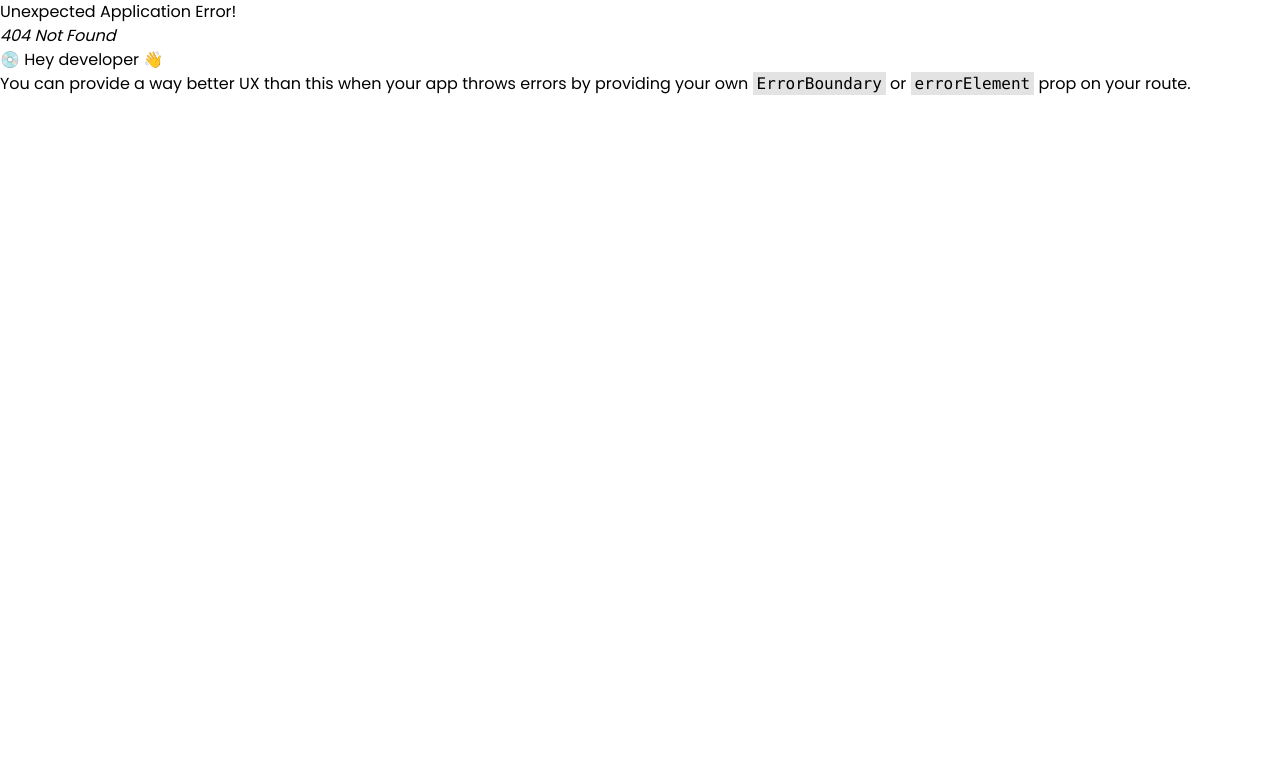
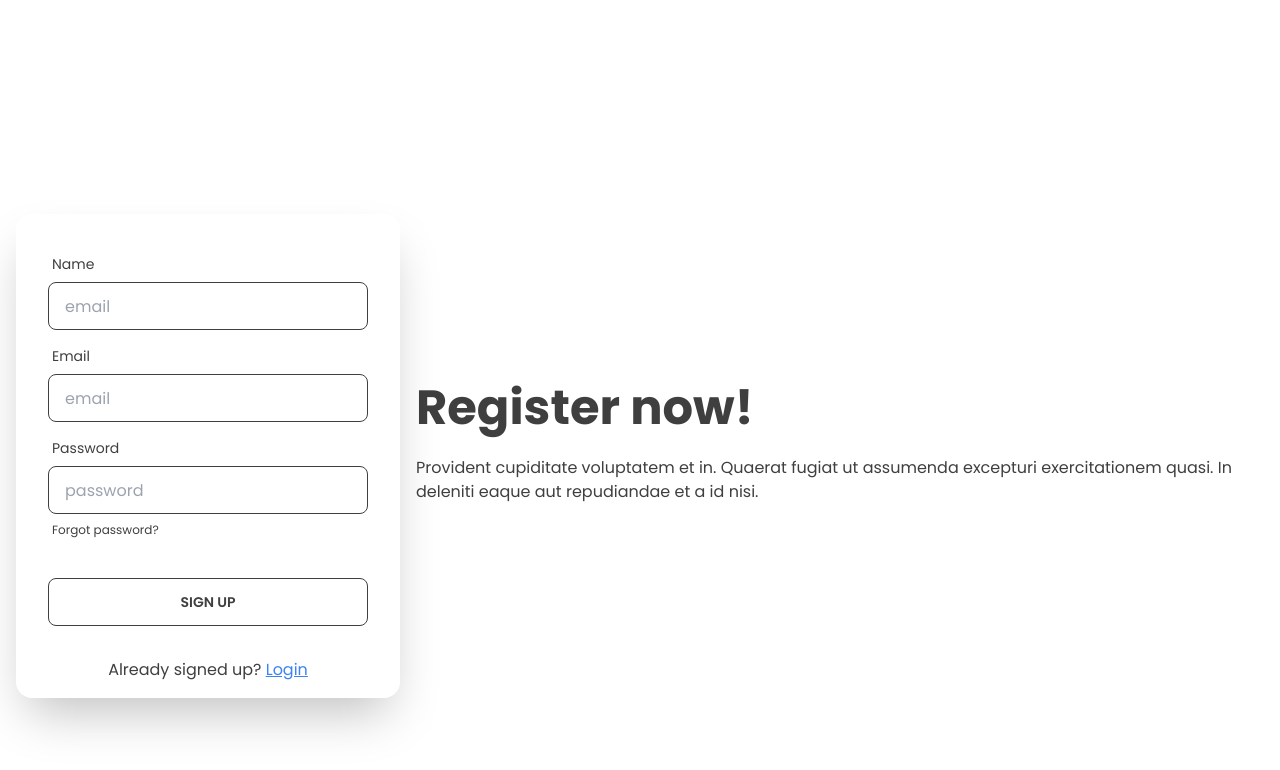
Before and after one commit to ZaibLComrade/dragon-news, a React (Vite) app: page /register in a window 1280 px wide. Before the commit this address had no page. Shown: the top 770 px of the page. Built offline with nearby package versions, Linux system fonts and the light colour scheme; no server answers.

Commit message:
Added authentication

```diff
--- a/package.json
+++ b/package.json
@@ -16,6 +16,7 @@
     "match-sorter": "^6.3.1",
     "moment": "^2.29.4",
     "postcss": "^8.4.31",
+    "prop-types": "^15.8.1",
     "react": "^18.2.0",
     "react-dom": "^18.2.0",
     "react-fast-marquee": "^1.6.1",
--- /dev/null
+++ b/src/components/AuthProvider.jsx
@@ -0,0 +1,67 @@
+import PropTypes from "prop-types";
+import { createContext, useEffect, useState } from "react";
+import auth from "../config/firebase.config"
+import { createUserWithEmailAndPassword,
+	onAuthStateChanged,
+	signInWithEmailAndPassword,
+	signOut,
+	updateProfile,
+	GoogleAuthProvider,
+	signInWithPopup,
+	GithubAuthProvider,
+} from "firebase/auth";
+
+export const AuthContext = createContext(null);
+
+export default function AuthProvider({ children }) {
+	const [user, setUser] = useState(null);
+
+	useEffect(() => {
+		const unsubscribe = onAuthStateChanged(auth, userState => setUser(userState));
+		return () => unsubscribe();
+	}, [])
+
+	const createUser = (email, password) => {
+		return createUserWithEmailAndPassword(auth, email, password);
+	}
+
+	const signInUser = (email, password) => {
+		return signInWithEmailAndPassword(auth, email, password);
+	}
+
+	const signOutUser = () => {
+		return signOut(auth);
+	}
+
+	const updateName = (userCred, name) => {
+		return updateProfile(userCred, { displayName: name });
+	}
+
+	const googleSignIn = () => {
+		const googleProvider = new GoogleAuthProvider();
+		return signInWithPopup(auth, googleProvider);
+	}
+
+	const githubSignIn = () => {
+		const githubProvider = new GithubAuthProvider();
+		return signInWithPopup(auth, githubProvider);
+	}
+
+	const authData = {
+		user,
+		createUser,
+		signInUser,
+		signOutUser,
+		updateName,
+		googleSignIn,
+		githubSignIn,
+	}
+
+	return <AuthContext.Provider value={ authData }>
+		{ children }
+	</AuthContext.Provider>
+}
+
+AuthProvider.propTypes = {
+	children: PropTypes.node,
+}
--- /dev/null
+++ b/src/components/Login.jsx
@@ -0,0 +1,53 @@
+import { Link, useNavigate } from "react-router-dom";
+import useAuth from "./useAuth";
+
+
+export default function Login() {
+	const { signInUser } = useAuth();
+	const navigate = useNavigate();
+	const handleSubmit = e => {
+		e.preventDefault();
+		const form = new FormData(e.currentTarget);
+		const email = form.get("email");
+		const password = form.get("password");
+		signInUser(email, password)
+			.then(() => navigate("/"))
+		.catch(err => console.error(err));
+	}
+
+ return <div>
+ <div className="min-h-screen hero bg-base-200">
+  <div className="flex-col hero-content lg:flex-row-reverse">
+    <div className="text-center lg:text-left">
+      <h1 className="text-5xl font-bold">Login now!</h1>
+      <p className="py-6">Provident cupiditate voluptatem et in. Quaerat fugiat ut assumenda excepturi exercitationem quasi. In deleniti eaque aut repudiandae et a id nisi.</p>
+    </div>
+    <div className="flex-shrink-0 w-full max-w-sm shadow-2xl card bg-base-100">
+      <form className="card-body" onSubmit={ handleSubmit }>
+        <div className="form-control">
+          <label className="label">
+            <span className="label-text">Email</span>
+          </label>
+          <input type="email" name="email" placeholder="email" className="input input-bordered" required />
+        </div>
+        <div className="form-control">
+          <label className="label">
+            <span className="label-text">Password</span>
+          </label>
+          <input type="password" name="password" placeholder="password" className="input input-bordered" required />
+          <label className="label">
+            <a href="#" className="label-text-alt link link-hover">Forgot password?</a>
+          </label>
+        </div>
+        <div className="mt-6 form-control">
+			<input className="btn btn-accent" type="submit" value="Login"/>
+        </div>
+      </form>
+		<div className="pb-4 mx-auto w-max">
+			<p>Not yet registered? <Link className="text-blue-500 underline hover:text-black" to="/register">Sign Up</Link></p>
+		</div>
+    </div>
+  </div>
+</div>
+</div>
+}
--- a/src/components/NavRight.jsx
+++ b/src/components/NavRight.jsx
@@ -6,12 +6,14 @@ import qZone1 from "../assets/qZone1.png";
 import qZone2 from "../assets/qZone2.png";
 import qZone3 from "../assets/qZone3.png";
 import advBg from "../assets/bg.png";
+import useAuth from "./useAuth";
 
 export default function NavRight() {
+	const { googleSignIn, githubSignIn } = useAuth();
 	return <div>
 		<h2 className="text-xl font-semibold">Login With</h2>
 		<div className="mt-6 space-y-2">
-			<button className="flex items-center justify-center w-full py-2 text-blue-500 border border-blue-500 rounded-lg hover:text-white hover:bg-blue-500 gap-2">
+			<button onClick={ googleSignIn } className="flex items-center justify-center w-full py-2 text-blue-500 border border-blue-500 rounded-lg hover:text-white hover:bg-blue-500 gap-2">
 				<div>
 					<FaGoogle className="block"/>
 				</div>
@@ -19,7 +21,7 @@ export default function NavRight() {
 					<p className="">Login with Google</p>
 				</div>
 			</button>
-			<button className="flex items-center justify-center w-full py-2 border border-black rounded-lg hover:text-white hover:bg-black gap-2 ">
+			<button onClick={ githubSignIn } className="flex items-center justify-center w-full py-2 border border-black rounded-lg hover:text-white hover:bg-black gap-2 ">
 				<div>
 					<FaGithub className="block"/>
 				</div>
--- a/src/components/Navbar.jsx
+++ b/src/components/Navbar.jsx
@@ -1,7 +1,10 @@
-import { NavLink } from "react-router-dom";
-import user from "../assets/user.png";
+import { NavLink, Link } from "react-router-dom";
+import dummyImage from "../assets/user.png";
+import useAuth from "./useAuth";
 
 export default function Navbar() {
+	const { user, signOutUser } = useAuth();
+	console.log(user);
 	return <div className="mx-auto mt-[22px] grid grid-cols-3">
 		<div className="flex items-center col-start-2">
 			<div className="mx-auto w-max space-x-4">
@@ -13,10 +16,13 @@ export default function Navbar() {
 		<div className="flex justify-end">
 			<div className="flex h-[50px] items-center gap-2">
 				<div className="h-full">
-					<img className="object-cover w-full h-full rounded-full" src={ user } alt=""/>
+					<img className="object-cover w-full h-full rounded-full" src={ user?.photoURL ? `${user.photoURL}` : dummyImage } alt=""/>
 				</div>
 				<div>
-					<button className="px-16 py-3 text-xl font-semibold text-white bg-custom-dark-1">Login</button>
+					{
+						user ? <button className="py-3 text-xl font-semibold text-white px-14 bg-custom-dark-1" onClick={ signOutUser }>Sign Out</button> :
+						<Link to="/login" className="px-16 py-3 text-xl font-semibold text-white bg-custom-dark-1">Login</Link>
+					}
 				</div>
 			</div>
 		</div>
--- /dev/null
+++ b/src/components/Register.jsx
@@ -0,0 +1,61 @@
+import { Link, useNavigate } from "react-router-dom";
+import useAuth from "./useAuth";
+
+export default function Register() {
+	const { createUser, updateName } = useAuth();
+	const navigate = useNavigate();
+	const handleSubmit = e => {
+		e.preventDefault();
+		const form = new FormData(e.currentTarget);
+		const name = form.get("name");
+		const email = form.get("email");
+		const password = form.get("password");
+		createUser(email, password)
+		.then(userCredential => {
+			updateName(userCredential.user, name)
+			navigate("/");
+		})
+		.catch(error => console.error(error));
+	}
+
+ return <div>
+ <div className="min-h-screen hero bg-base-200">
+  <div className="flex-col hero-content lg:flex-row-reverse">
+    <div className="text-center lg:text-left">
+      <h1 className="text-5xl font-bold">Register now!</h1>
+      <p className="py-6">Provident cupiditate voluptatem et in. Quaerat fugiat ut assumenda excepturi exercitationem quasi. In deleniti eaque aut repudiandae et a id nisi.</p>
+    </div>
+    <div className="flex-shrink-0 w-full max-w-sm shadow-2xl card bg-base-100">
+      <form className="card-body" onSubmit={ handleSubmit }>
+        <div className="form-control">
+          <label className="label">
+            <span className="label-text">Name</span>
+          </label>
+          <input type="text" name="name" placeholder="email" className="input input-bordered" required />
+        </div>        <div className="form-control">
+          <label className="label">
+            <span className="label-text">Email</span>
+          </label>
+          <input type="email" name="email" placeholder="email" className="input input-bordered" required />
+        </div>
+        <div className="form-control">
+          <label className="label">
+            <span className="label-text">Password</span>
+          </label>
+          <input type="password" name="password" placeholder="password" className="input input-bordered" required />
+          <label className="label">
+            <a href="#" className="label-text-alt link link-hover">Forgot password?</a>
+          </label>
+        </div>
+        <div className="mt-6 form-control">
+			<input className="btn btn-accent" type="submit" value="Sign Up"/>
+        </div>
+      </form>
+		<div className="pb-4 mx-auto w-max">
+			<p>Already signed up? <Link to="/login" className="text-blue-500 underline hover:text-black">Login</Link></p>
+		</div>
+    </div>
+  </div>
+</div>
+</div>
+}
--- /dev/null
+++ b/src/components/useAuth.jsx
@@ -0,0 +1,7 @@
+import { AuthContext } from "./AuthProvider";
+import { useContext } from "react";
+
+export default function useAuth() {
+	const contextData = useContext(AuthContext);
+	return contextData;
+}
--- a/src/config/firebase.config.js
+++ b/src/config/firebase.config.js
@@ -16,4 +16,5 @@ const firebaseConfig = {
 
 // Initialize Firebase
 const app = initializeApp(firebaseConfig);
-export const auth = getAuth(app);
+const auth = getAuth(app);
+export default auth;
--- a/src/main.jsx
+++ b/src/main.jsx
@@ -2,10 +2,13 @@ import React from 'react'
 import ReactDOM from 'react-dom/client'
 import { router } from './router'
 import { RouterProvider } from 'react-router-dom'
+import AuthProvider from './components/AuthProvider'
 import './index.css'
 
 ReactDOM.createRoot(document.getElementById('root')).render(
 	<React.StrictMode>
-		<RouterProvider router={ router }/>
+		<AuthProvider>
+			<RouterProvider router={ router }/>
+		</AuthProvider>
 	</React.StrictMode>,
 )
```
Also changed, not shown: src/router.jsx (+11 -1 lines), 1 other file (tests, documents, lock files or other folders).
